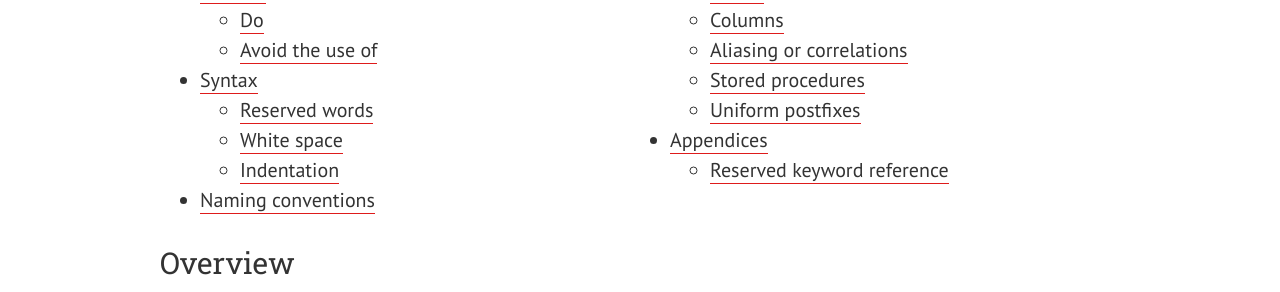
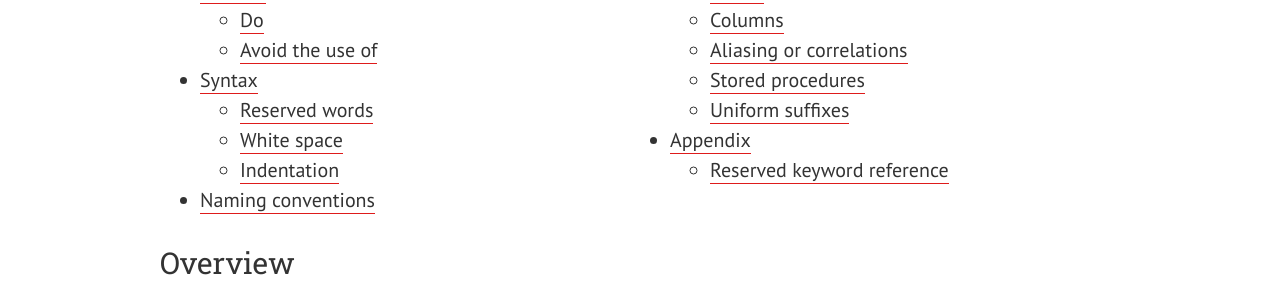
Before and after one commit to treffynnon/sqlstyle.guide, a Jekyll site: the page built from index.md, in a window 1280 px wide. Shown: the part 265-557 px from the top of the page. Built offline with Jekyll 4.4.1, drawn with Linux system fonts in a browser that asks for light colours; nearby versions of some CDN libraries; some web fonts are replaced; some of the changed text lies outside the part shown.

Commit message:
Improve grammar

```diff
--- a/_includes/sqlstyle.guide.md
+++ b/_includes/sqlstyle.guide.md
@@ -190,7 +190,10 @@
 * Do not prefix with `sp_` or any other such descriptive prefix or Hungarian
   notation
 
-### Uniform postfixes
+### Uniform suffixes
+
+The following suffixes have a universal meaning ensuring the columns can be read
+and understood easily from SQL code. Use the correct suffix where appropriate.
 
 * `_id`—a unique identifier such as a column that is a primary key
 * `_status`—flag value or some other status of any type such as
@@ -204,7 +207,7 @@
 * `_size`—the size of something such as a file size or clothing
 * `_addr`—an address for the record could be physical or intangible such as `ip_addr`
 
-## Appendices
+## Appendix
 
 ### Reserved keyword reference
 
```
